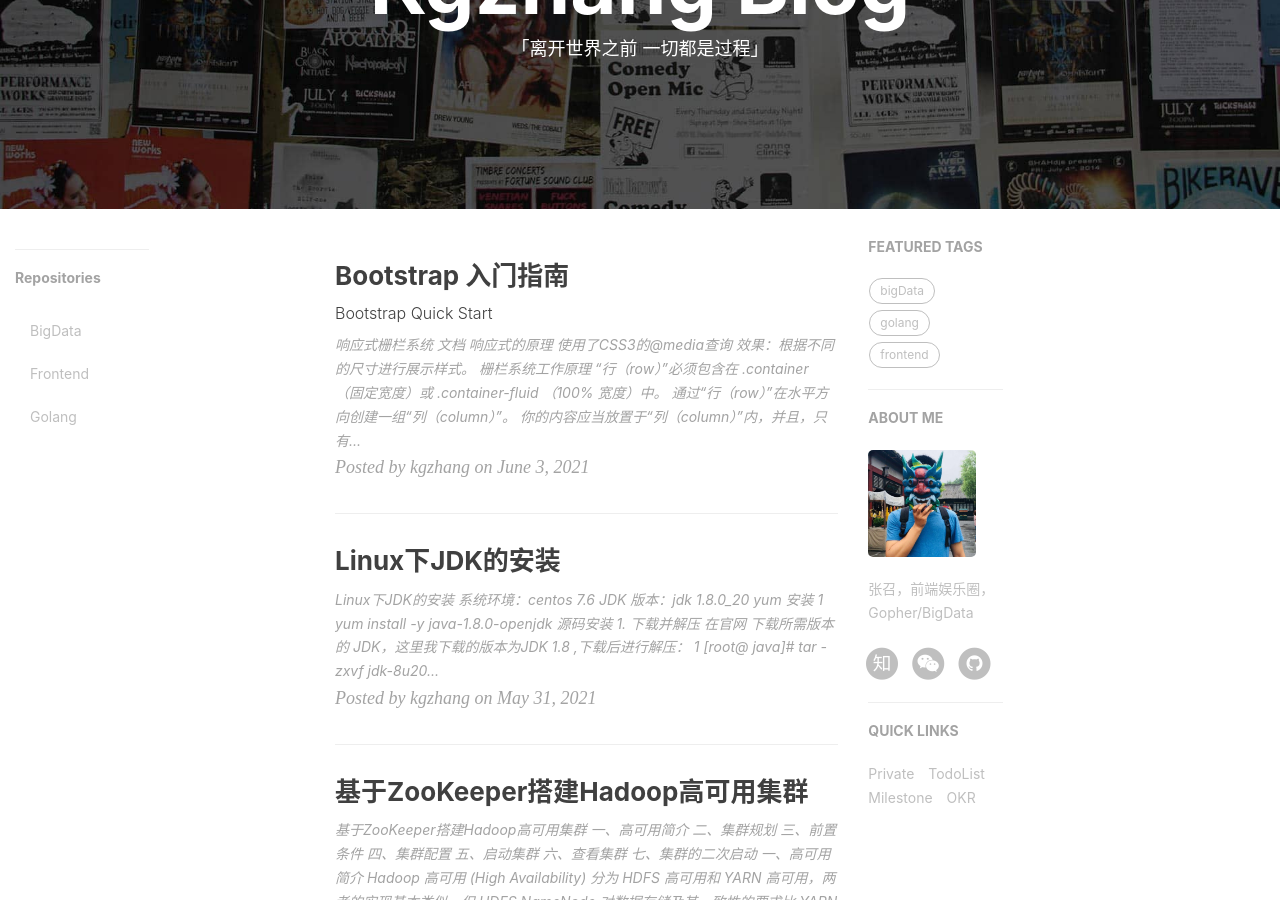
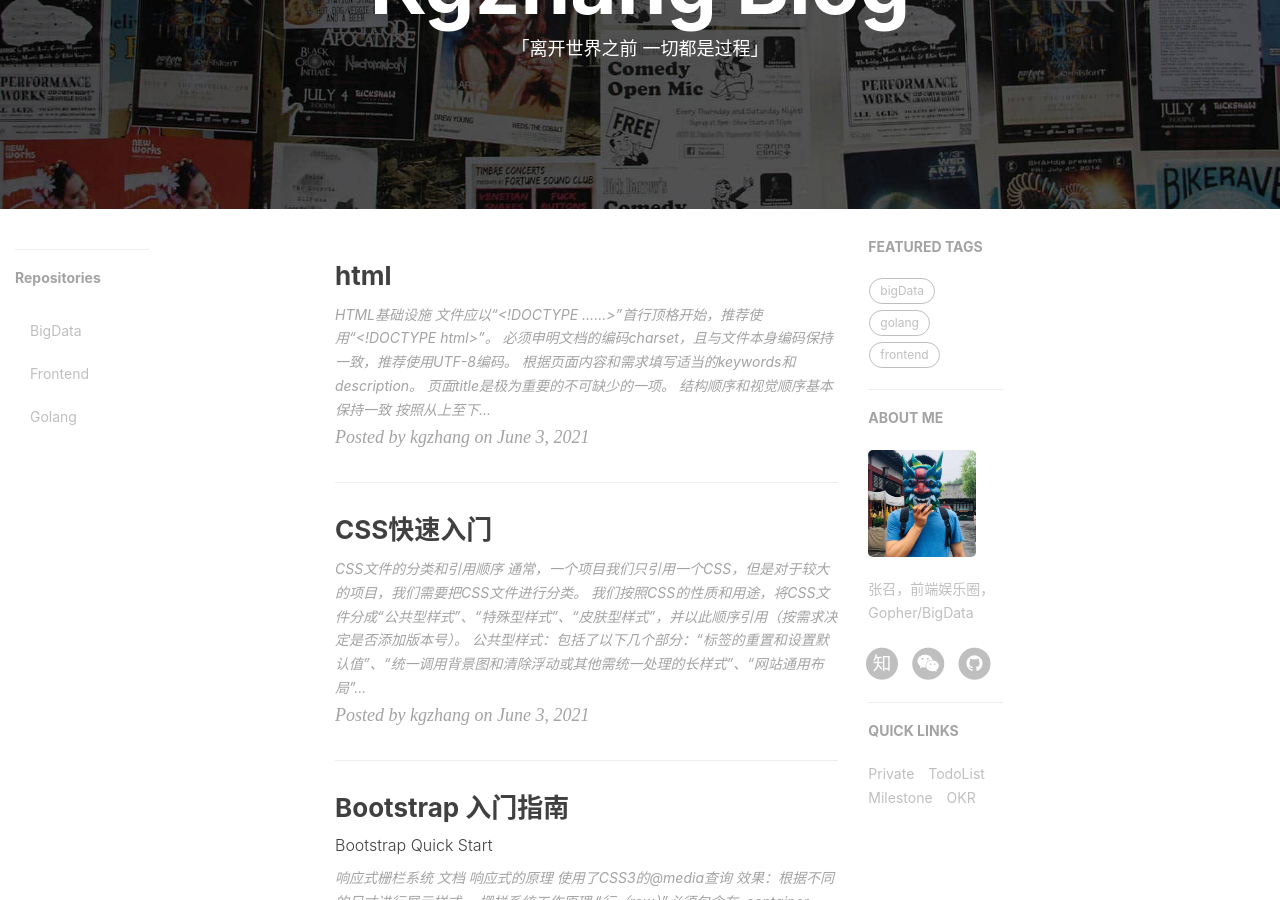
Before and after one commit to kougazhang/oom, a Jekyll site: the page built from index.html, in a window 1280 px wide and 900 px high, scrolled down 209 px. Built offline with Jekyll 4.4.1, drawn with Linux system fonts in a browser that asks for light colours; nearby versions of some CDN libraries; the list of posts is cut into pages by our own code; comment, search, counter and statistics services are not loaded; some of the changed text lies outside the part shown.

Commit message:
add post css && html

````diff
--- a/_posts/2021-05-28-frontend.md
+++ b/_posts/2021-05-28-frontend.md
@@ -9,6 +9,9 @@ header-style: text
 tags:
   - frontend
 ---
+## 入门
+### 先写 HTML 还是 CSS？
+正确的开发习惯是像 Bootstrap 那样：你并不需要写style样式只需要在html标签写一些class，因为一切样式都写在bootstrap(.min).css文件里面等着你去调用。这是bootstrap最大的特点。可能新手会习惯于先写HTML，再根据html结构写style，不习惯先考虑封装好的CSS,根据CSS结构结合HTML来写代码。
 
 ## 性能优化
 + [前端: 如何使用 Chrome 的 Devtool 定位网页加载的性能瓶颈?](https://zhuanlan.zhihu.com/p/266771273)
--- /dev/null
+++ b/_posts/2021-06-03-css.md
@@ -0,0 +1,64 @@
+---
+layout:     post
+title:      "CSS快速入门"
+subtitle:   ""
+date:       2021-06-03 19:41:00
+author:     "kgzhang"
+catalog: false
+header-style: text
+tags:
+  - CSS
+  - frontend
+---
+## CSS文件的分类和引用顺序
+通常，一个项目我们只引用一个CSS，但是对于较大的项目，我们需要把CSS文件进行分类。
+
+我们按照CSS的性质和用途，将CSS文件分成“公共型样式”、“特殊型样式”、“皮肤型样式”，并以此顺序引用（按需求决定是否添加版本号）。
+
++ 公共型样式：包括了以下几个部分：“标签的重置和设置默认值”、“统一调用背景图和清除浮动或其他需统一处理的长样式”、“网站通用布局”、“通用模块和其扩展”、“元件和其扩展”、“功能类样式”、“皮肤类样式”。
++ 特殊型样式：当某个栏目或页面的样式与网站整体差异较大或者维护率较高时，可以独立引用一个样式：“特殊的布局、模块和元件及扩展”、“特殊的功能、颜色和背景”，也可以是某个大型控件或模块的独立样式。
++ 皮肤型样式：如果产品需要换肤功能，那么我们需要将颜色、背景等抽离出来放在这里。
+```html
+<link href="assets/css/global.css" rel="stylesheet" type="text/css"/>
+<link href="assets/css/index.css" rel="stylesheet" type="text/css"/>
+<link href="assets/css/skin.css" rel="stylesheet" type="text/css"/>
+```
+
+## CSS内部的分类及其顺序
++ 重置（reset）和默认（base）（tags）：消除默认样式和浏览器差异，并设置部分标签的初始样式，以减少后面的重复劳动！你可以根据你的网站需求设置！
++ 统一处理：建议在这个位置统一调用背景图（这里指多个布局或模块或元件共用的图）和清除浮动（这里指通用性较高的布局、模块、元件内的清除）等统一设置处理的样式！
++ 布局（grid）（.g-）：将页面分割为几个大块，通常有头部、主体、主栏、侧栏、尾部等！
++ 模块（module）（.m-）：通常是一个语义化的可以重复使用的较大的整体！比如导航、登录、注册、各种列表、评论、搜索等！
++ 元件（unit）（.u-）：通常是一个不可再分的较为小巧的个体，通常被重复用于各种模块中！比如按钮、输入框、loading、图标等！
++ 功能（function）（.f-）：为方便一些常用样式的使用，我们将这些使用率较高的样式剥离出来，按需使用，通常这些选择器具有固定样式表现，比如清除浮动等！不可滥用！
++ 皮肤（skin）（.s-）：如果你需要把皮肤型的样式抽离出来，通常为文字色、背景色（图）、边框色等，非换肤型网站通常只提取文字色！非换肤型网站不可滥用此类！
++ 状态（.z-）：为状态类样式加入前缀，统一标识，方便识别，她只能组合使用或作为后代出现（.u-ipt.z-dis{}，.m-list li.z-sel{}），具体详见命名规则的扩展相关项。
+
+功能类和皮肤类样式为表现化的样式，请不要滥用！以上顺序可以按需求适当调整。
+```css
+/* 重置 */
+div,p,ul,ol,li{margin:0;padding:0;}
+/* 默认 */
+strong,em{font-style:normal;font-weight:bold;}
+/* 统一调用背景图 */
+.m-logo a,.m-nav a,.m-nav em{background:url(images/sprite.png) no-repeat 9999px 9999px;}
+/* 统一清除浮动 */
+.g-bdc:after,.m-dimg ul:after,.u-tab:after{display:block;visibility:hidden;clear:both;height:0;overflow:hidden;content:'.';}
+.g-bdc,.m-dimg ul,.u-tab{zoom:1;}
+/* 布局 */
+.g-sd{float:left;width:300px;}
+/* 模块 */
+.m-logo{width:200px;height:50px;}
+/* 元件 */
+.u-btn{height:20px;border:1px solid #333;}
+/* 功能 */
+.f-tac{text-align:center;}
+/* 皮肤 */
+.s-fc,a.s-fc:hover{color:#fff;}
+```
+
+## 命令规范
++ 使用类选择器，放弃ID选择器。ID在一个页面中的唯一性导致了如果以ID为选择器来写CSS，就无法重用。
+
+## 参考
++ [网易NEC规范](http://nec.netease.com/standard/css-sort.html)
--- /dev/null
+++ b/_posts/2021-06-03-html.md
@@ -0,0 +1,47 @@
+---
+layout:     post
+title:      "html"
+subtitle:   ""
+date:       2021-06-03 19:57:00
+author:     "kgzhang"
+catalog: false
+header-style: text
+tags:
+  - html
+  - frontend
+---
+## HTML基础设施
+文件应以“<!DOCTYPE ......>”首行顶格开始，推荐使用“<!DOCTYPE html>”。
+
+必须申明文档的编码charset，且与文件本身编码保持一致，推荐使用UTF-8编码<meta charset="utf-8"/>。
+
+根据页面内容和需求填写适当的keywords和description。
+
+页面title是极为重要的不可缺少的一项。
+
+## 结构顺序和视觉顺序基本保持一致
+按照从上至下、从左到右的视觉顺序书写HTML结构。
+
+有时候为了便于搜索引擎抓取，我们也会将重要内容在HTML结构顺序上提前。
+
+用div代替table布局，可以使HTML更具灵活性，也方便利用CSS控制。
+
+table不建议用于布局，但表现具有明显表格形式的数据，table还是首选。
+
+## 结构、表现、行为三者分离，避免内联
++ 使用link将css文件引入，并置于head中。
++  使用script将js文件引入，并置于body底部。
+
+## 保持良好的简洁的树形结构
+每一个块级元素都另起一行，每一行都使用Tab缩进对齐（head和body的子元素不需要缩进）。删除冗余的行尾的空格。
+
+使用4个空格代替1个Tab（大多数编辑器中可设置）。
+
+对于内容较为简单的表格，建议将tr写成单行。
+
+你也可以在大的模块之间用空行隔开，使模块更清晰。
+
+## 其他
+
++ 一个标签上引用的className不要过多，越少越好。比如不要出现这种情况：`<div class="class1 class2 class3 class4"></div>`
++ 对于一个语义化的内部标签，应尽量避免使用className。比如在这样一个列表中，li标签中的itm应去除：`<ul class="m-help"><li class="itm"></li><li class="itm"></li></ul>`
````
